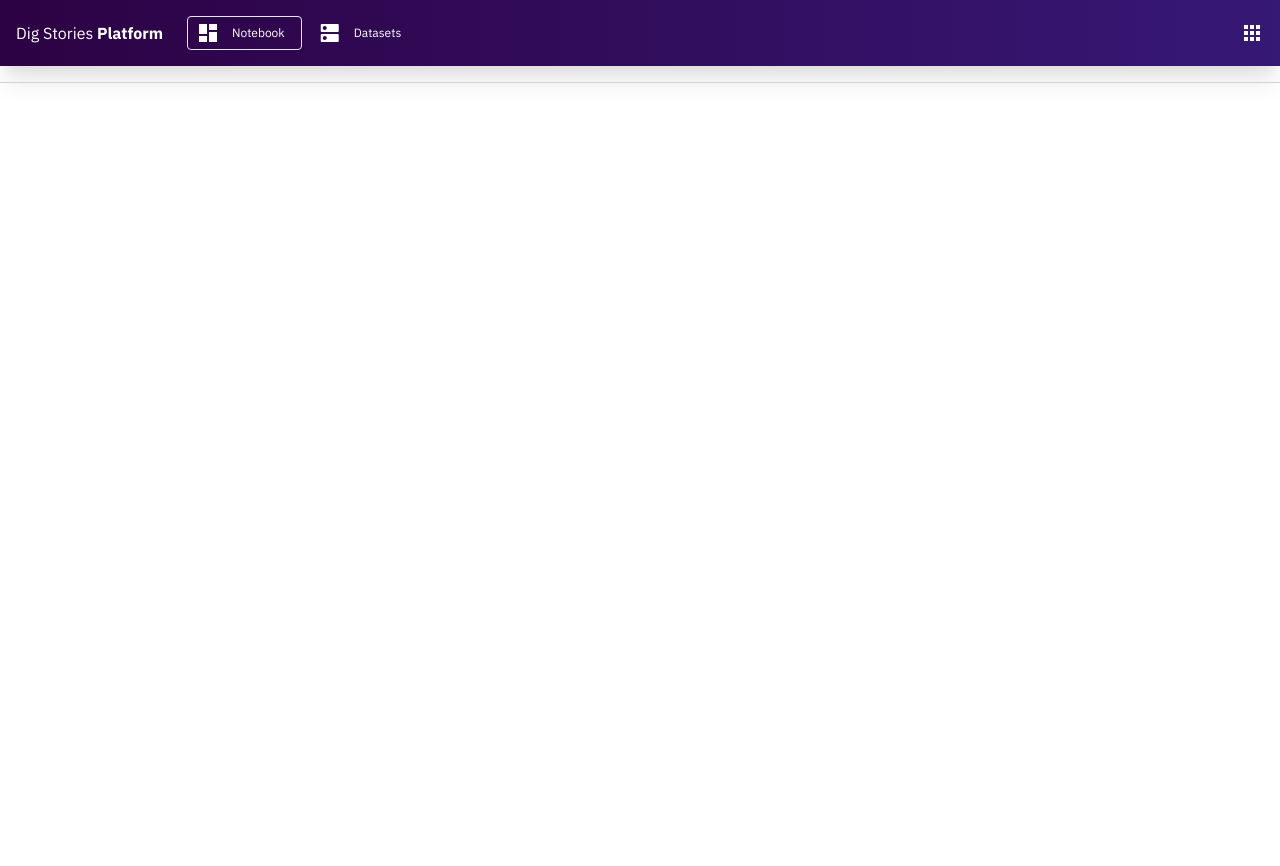
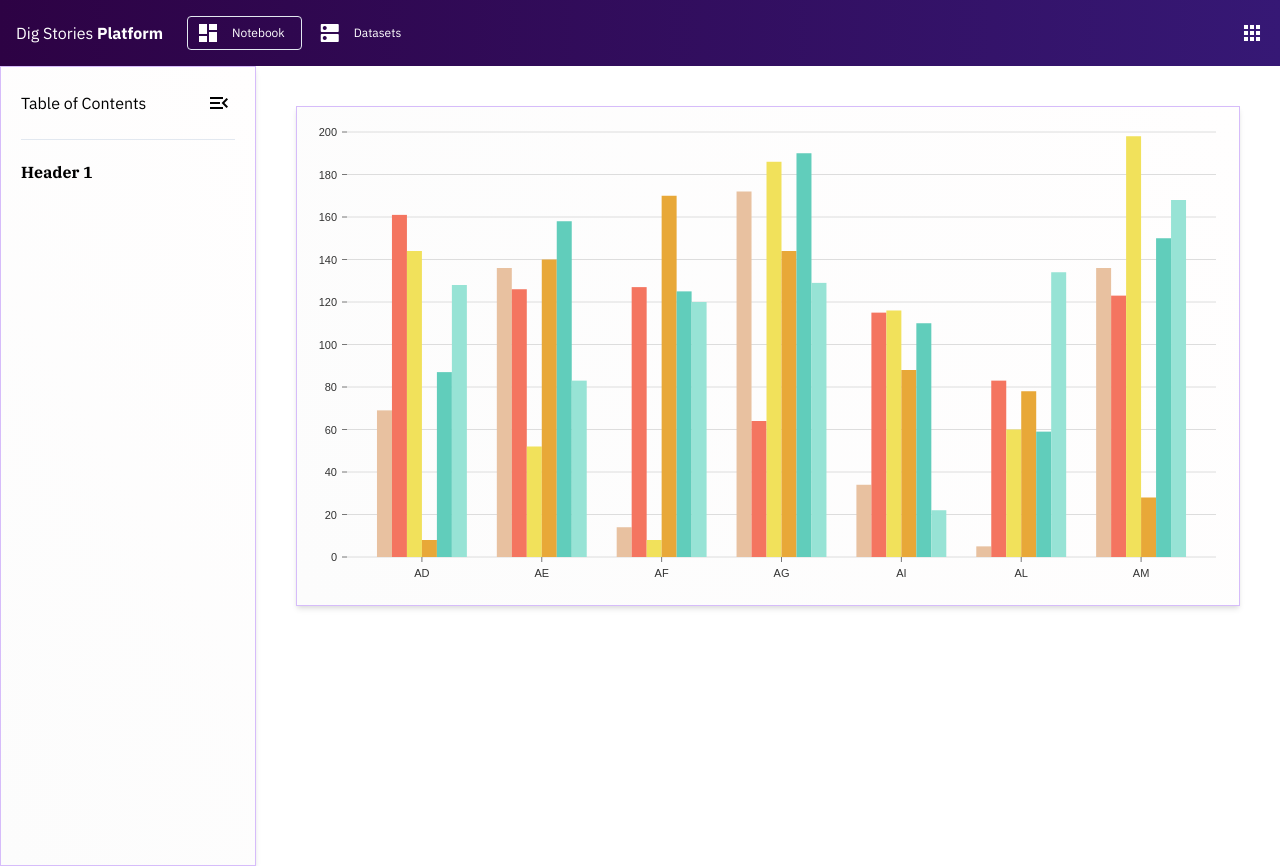
Before and after one commit to gezibash/dgs-platform, a React (Create React App) app: page / in a window 1280 px wide. Before the commit the page ends 800 px from the top, so only its background shows below. Built offline with nearby package versions, Linux system fonts and the light colour scheme.

Commit message:
Barchart and Sidebar initial implementation done

```diff
--- a/package.json
+++ b/package.json
@@ -3,6 +3,7 @@
   "version": "0.1.0",
   "private": true,
   "dependencies": {
+    "@nivo/bar": "^0.61.1",
     "@testing-library/jest-dom": "^4.2.4",
     "@testing-library/react": "^9.3.2",
     "@testing-library/user-event": "^7.1.2",
--- a/public/index.html
+++ b/public/index.html
@@ -12,6 +12,7 @@
     <link rel="manifest" href="%PUBLIC_URL%/manifest.json" />
     <link href="https://fonts.googleapis.com/icon?family=Material+Icons" rel="stylesheet">
     <link href="https://fonts.googleapis.com/css?family=IBM+Plex+Sans:400,700&display=swap" rel="stylesheet">
+    <link href="https://fonts.googleapis.com/css?family=IBM+Plex+Serif:400,400i,700&display=swap" rel="stylesheet">
     <title>Dig Stories Platform</title>
   </head>
   <body>
--- /dev/null
+++ b/src/components/BarChart/index.tsx
@@ -0,0 +1,127 @@
+import * as React from 'react';
+import { ResponsiveBar } from '@nivo/bar';
+
+import "./style.css";
+
+const data = [
+  {
+    "country": "AD",
+    "hot dog": 69,
+    "burger": 161,
+    "sandwich": 144,
+    "kebab": 8,
+    "fries": 87,
+    "donut": 128,
+  },
+  {
+    "country": "AE",
+    "hot dog": 136,
+    "hot dogColor": "hsl(329, 70%, 50%)",
+    "burger": 126,
+    "burgerColor": "hsl(68, 70%, 50%)",
+    "sandwich": 52,
+    "sandwichColor": "hsl(41, 70%, 50%)",
+    "kebab": 140,
+    "kebabColor": "hsl(202, 70%, 50%)",
+    "fries": 158,
+    "friesColor": "hsl(109, 70%, 50%)",
+    "donut": 83,
+    "donutColor": "hsl(338, 70%, 50%)"
+  },
+  {
+    "country": "AF",
+    "hot dog": 14,
+    "hot dogColor": "hsl(322, 70%, 50%)",
+    "burger": 127,
+    "burgerColor": "hsl(274, 70%, 50%)",
+    "sandwich": 8,
+    "sandwichColor": "hsl(87, 70%, 50%)",
+    "kebab": 170,
+    "kebabColor": "hsl(76, 70%, 50%)",
+    "fries": 125,
+    "friesColor": "hsl(284, 70%, 50%)",
+    "donut": 120,
+    "donutColor": "hsl(283, 70%, 50%)"
+  },
+  {
+    "country": "AG",
+    "hot dog": 172,
+    "hot dogColor": "hsl(91, 70%, 50%)",
+    "burger": 64,
+    "burgerColor": "hsl(179, 70%, 50%)",
+    "sandwich": 186,
+    "sandwichColor": "hsl(34, 70%, 50%)",
+    "kebab": 144,
+    "kebabColor": "hsl(114, 70%, 50%)",
+    "fries": 190,
+    "friesColor": "hsl(201, 70%, 50%)",
+    "donut": 129,
+    "donutColor": "hsl(315, 70%, 50%)"
+  },
+  {
+    "country": "AI",
+    "hot dog": 34,
+    "hot dogColor": "hsl(127, 70%, 50%)",
+    "burger": 115,
+    "burgerColor": "hsl(108, 70%, 50%)",
+    "sandwich": 116,
+    "sandwichColor": "hsl(255, 70%, 50%)",
+    "kebab": 88,
+    "kebabColor": "hsl(246, 70%, 50%)",
+    "fries": 110,
+    "friesColor": "hsl(118, 70%, 50%)",
+    "donut": 22,
+    "donutColor": "hsl(83, 70%, 50%)"
+  },
+  {
+    "country": "AL",
+    "hot dog": 5,
+    "hot dogColor": "hsl(158, 70%, 50%)",
+    "burger": 83,
+    "burgerColor": "hsl(104, 70%, 50%)",
+    "sandwich": 60,
+    "sandwichColor": "hsl(54, 70%, 50%)",
+    "kebab": 78,
+    "kebabColor": "hsl(291, 70%, 50%)",
+    "fries": 59,
+    "friesColor": "hsl(144, 70%, 50%)",
+    "donut": 134,
+    "donutColor": "hsl(297, 70%, 50%)"
+  },
+  {
+    "country": "AM",
+    "hot dog": 136,
+    "hot dogColor": "hsl(261, 70%, 50%)",
+    "burger": 123,
+    "burgerColor": "hsl(180, 70%, 50%)",
+    "sandwich": 198,
+    "sandwichColor": "hsl(304, 70%, 50%)",
+    "kebab": 28,
+    "kebabColor": "hsl(27, 70%, 50%)",
+    "fries": 150,
+    "friesColor": "hsl(145, 70%, 50%)",
+    "donut": 168,
+    "donutColor": "hsl(158, 70%, 50%)"
+  }
+]
+
+const BarChart: React.FC = () => {
+  return (
+    <div className="block w-full ds-barchart shadow-md border border-purple-300">
+      <ResponsiveBar
+        data={data}
+        groupMode="grouped"
+        keys={[ 'hot dog', 'burger', 'sandwich', 'kebab', 'fries', 'donut' ]}
+        indexBy="country"
+        margin={{ top: 25, right: 25, bottom: 50, left: 50 }}
+        padding={0.25}
+        enableLabel={false}
+        colors={{
+          scheme: "nivo"
+        }}
+      />
+    </div>
+  )
+}
+
+export default BarChart;
--- /dev/null
+++ b/src/components/BarChart/style.css
@@ -0,0 +1,5 @@
+.ds-barchart {
+  height: 500px;
+  background: rgb(252,252,252);
+  background: linear-gradient(59deg, rgba(252,252,252,1) 0%, rgba(255,254,254,1) 100%);
+}
--- a/src/components/Content/index.tsx
+++ b/src/components/Content/index.tsx
@@ -2,10 +2,17 @@ import React from 'react'
 
 import "./style.css";
 
+import Sidebar from "../Sidebar";
+import BarChart from "../BarChart";
+
 const Content: React.FC = () => {
   return (
-    <div className="container mx-auto">
-      <div className="block h-px w-full bg-gray-400">
+    <div className="flex flex-row">
+      <div className="hidden lg:flex w-1/5">
+        <Sidebar />
+      </div>
+      <div className="flex flex-grow p-10">
+        <BarChart />
       </div>
     </div>
   )
--- a/src/components/Header/index.tsx
+++ b/src/components/Header/index.tsx
@@ -23,11 +23,11 @@ const Header : React.FC = () => {
   const [links, ] = React.useState(buttons);
 
   return (
-    <div className="flex items-center justify-between flex-wrap p-4 mb-4 border-blue-300 shadow-xl ds-header">
+    <div className="flex items-center justify-between flex-wrap p-4 border-indigo-300 shadow-sm ds-header">
       <div className="flex items-center flex-shrink-0 text-white mr-6">
         <h2 className="ds-platform-name">Dig Stories <strong>Platform</strong></h2>
       </div>
-      <div className="hidden sm:flex flex-grow items-center text-white ds-nav">
+      <nav className="hidden sm:flex flex-grow items-center text-white ds-nav">
         {links.map(link => (
         <button className={(link.isActive ? "border border-white-1 " : "") +
           `flex items-center p-1 px-2 mr-2 hover:bg-purple-900 rounded focus:outline-none focus:border-white `
@@ -37,7 +37,7 @@ const Header : React.FC = () => {
           <h4 className="mr-2">{link.linkName}</h4>
         </button>
         ))}
-      </div>
+      </nav>
       <div className="flex items-center text-white">
         <button className="flex items-center hover:bg-purple-900 focus:outline-none focus:border-white">
           <i className="material-icons">apps</i>
--- /dev/null
+++ b/src/components/Sidebar/index.tsx
@@ -0,0 +1,22 @@
+import React from 'react'
+import "./style.css";
+
+const Sidebar : React.FC = () => {
+  return (
+    <div className="flex flex-col w-full h-screen shadow-md border border-purple-300 p-5 ds-sidebar">
+      <div className="flex w-full justify-between items-center">
+        <h3 className="sm:block xl:hidden">ToC</h3>
+        <h3 className="hidden xl:block">Table of Contents</h3>
+        <button className="flex p-1 items-center focus:outline-none">
+          <i className="material-icons">menu_open</i>
+        </button>
+      </div>
+      <hr className="my-5" />
+      <div className="flex ds-toc">
+        <h4>Header 1</h4>
+      </div>
+    </div>
+  )
+}
+
+export default Sidebar;
--- /dev/null
+++ b/src/components/Sidebar/style.css
@@ -0,0 +1,12 @@
+.ds-sidebar {
+  background: rgb(252,252,252);
+  background: linear-gradient(59deg, rgba(252,252,252,1) 0%, rgba(255,254,254,1) 100%);
+}
+
+.ds-toc {
+  font-family: "IBM Plex Serif";
+}
+
+.ds-toc h4 {
+  font-weight: 900;
+}
```
Also changed, not shown: 1 other file (tests, documents, lock files or other folders).
